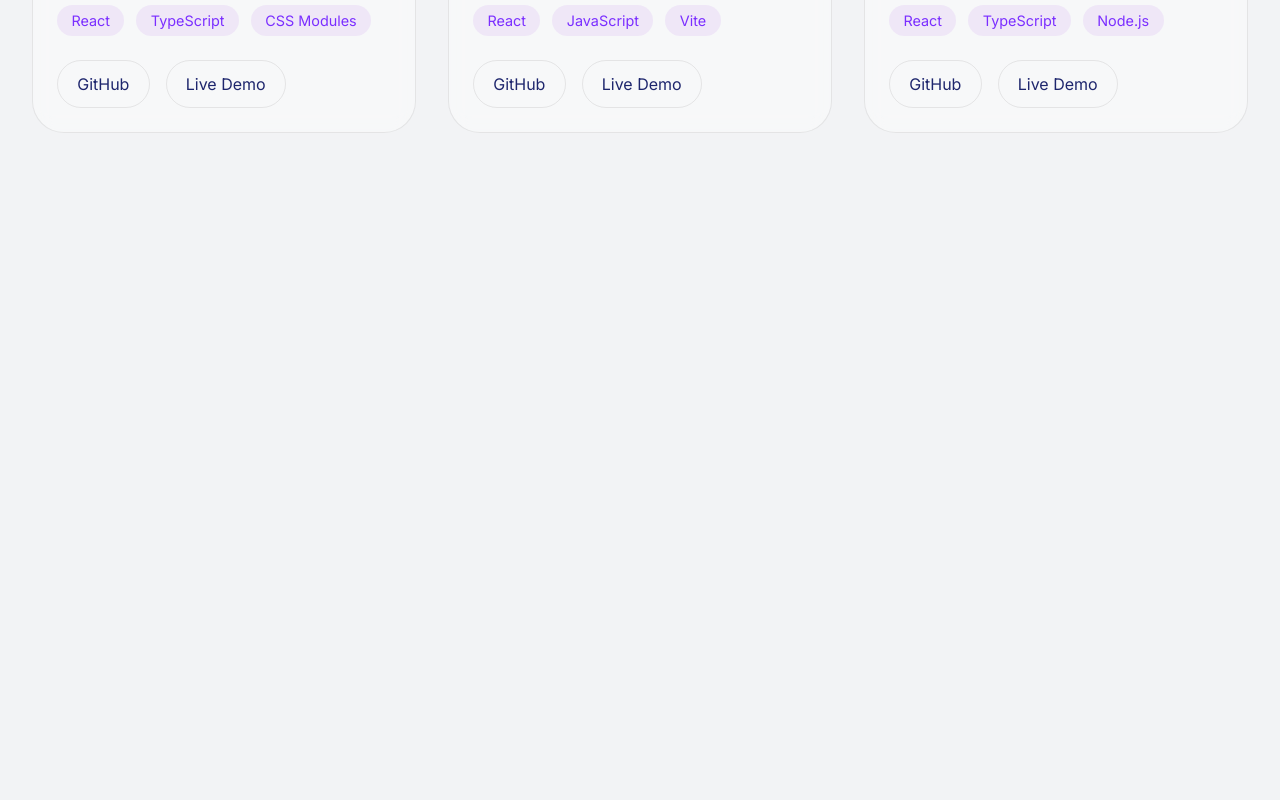
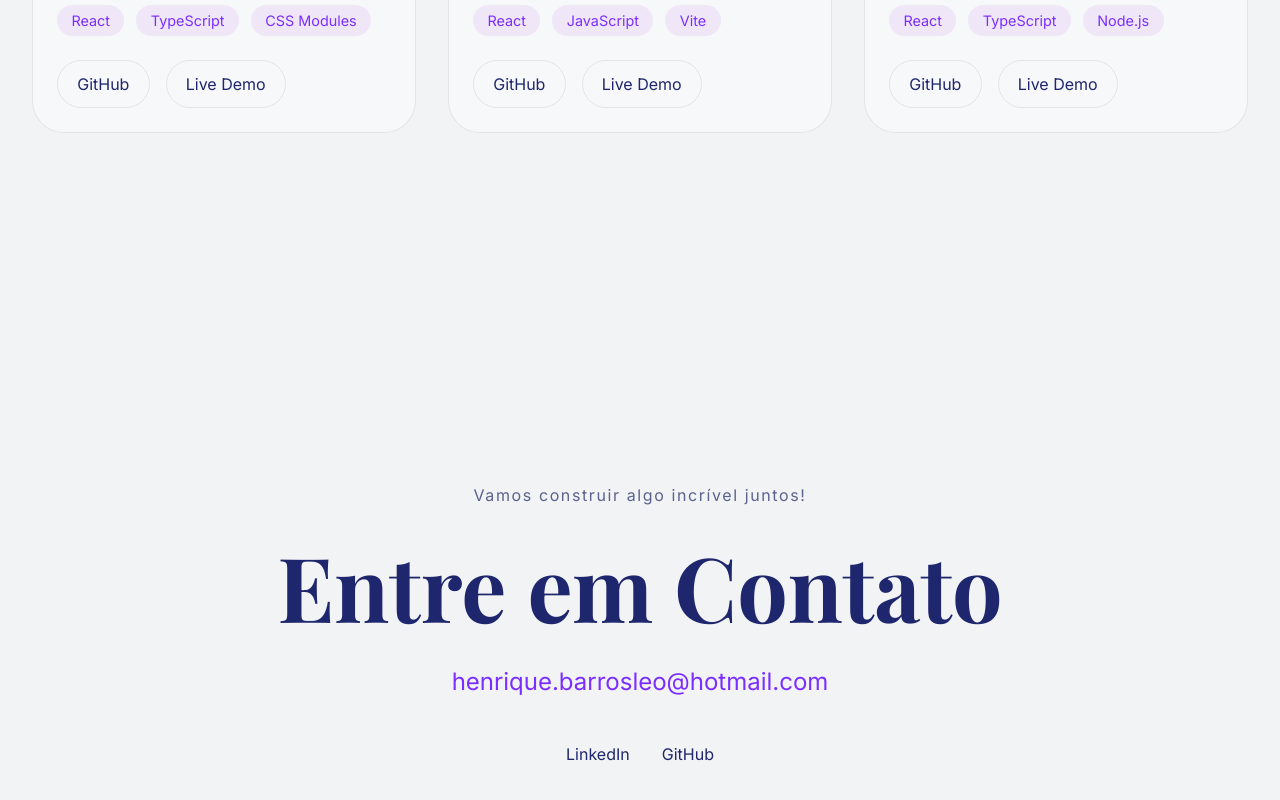
Before and after one commit to Henricantin/portfolio, a React (Vite) app: page / in a window 1280 px wide. Shown: the part 2621-3421 px from the top of the page. Before the commit the page ends 2914 px from the top, so only its background shows below. Built offline with nearby package versions, Linux system fonts and the light colour scheme.

Commit message:
add contact app.tsx

```diff
--- a/src/App.tsx
+++ b/src/App.tsx
@@ -1,6 +1,7 @@
 import Menu from "./components/Menu";
 import MainLayout from "./layouts/MainLayout";
 import About from "./sections/about";
+import Contact from "./sections/contact";
 import Experience from "./sections/experience";
 
 import Hero from "./sections/hero";
@@ -15,6 +16,7 @@ function App() {
 			<About />
 			<Experience />
 			<Projects />
+			<Contact />
 		</MainLayout>
 	);
 }
```
